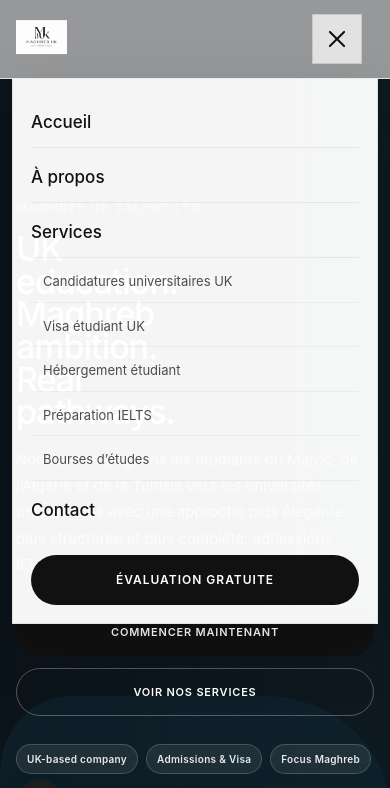
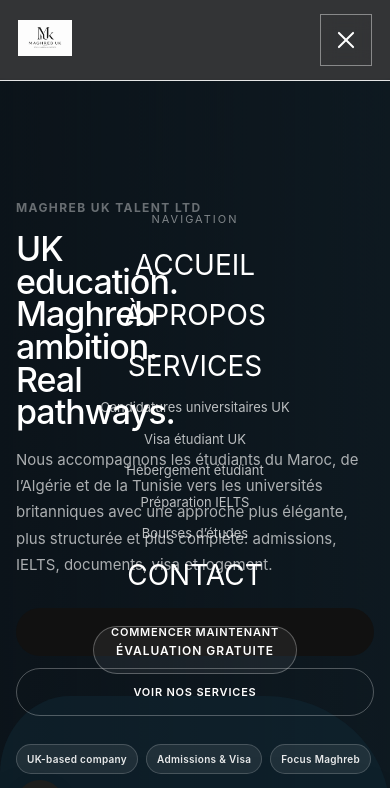
Before and after one commit to Muktalent/Royaume-Uni, a website: page index.html in a window 390 px wide. Both pictures are taken after a click on the button "Open menu". Shown: the top 788 px of the page. Drawn offline with Linux system fonts and the light colour scheme.

Commit message:
update landing page

```diff
--- a/css/style.css
+++ b/css/style.css
@@ -2662,8 +2662,12 @@
 }
 
 /* ==========================================
-   MOBILE HEADER / HAMBURGER MENU
+   FULLSCREEN MOBILE MENU
 ========================================== */
+
+body.menu-open {
+  overflow: hidden;
+}
 
 .mobile-menu-toggle,
 .mobile-menu,
@@ -2671,74 +2675,63 @@
   display: none;
 }
 
-/* SOLO MOVIL */
 @media (max-width: 768px) {
-  .header {
-    padding: 14px 16px;
-    display: grid;
-    grid-template-columns: auto 1fr auto;
-    gap: 12px;
-    align-items: center;
-  }
-
-  .logo {
-    z-index: 10002;
-  }
-
-  .logo img {
-    height: 34px;
-  }
-
   .nav {
     display: none;
   }
 
+  .header-actions,
+  .lang-selector {
+    display: none;
+  }
+
+  .header {
+    padding: 14px 18px;
+    z-index: 10050;
+  }
+
   .header-right {
     display: flex;
+    align-items: center;
     justify-content: flex-end;
-    gap: 10px;
-    z-index: 10002;
-  }
-
-  .header-actions {
-    display: none;
-  }
-
-  .lang-selector {
-    display: none;
-  }
-
+    z-index: 10060;
+  }
+
+  .logo,
   .mobile-menu-toggle {
-    display: inline-flex;
-    width: 54px;
-    height: 54px;
-    border: 1px solid rgba(0,0,0,0.12);
-    background: rgba(255,255,255,0.72);
-    border-radius: 0;
+    position: relative;
+    z-index: 10060;
+  }
+
+  .mobile-menu-toggle {
+    display: inline-flex !important;
+    width: 52px;
+    height: 52px;
     align-items: center;
     justify-content: center;
     flex-direction: column;
     gap: 6px;
+    background: transparent;
+    border: 1px solid rgba(255,255,255,0.28);
+    color: white;
     cursor: pointer;
-    z-index: 10002;
-    backdrop-filter: blur(10px);
-    -webkit-backdrop-filter: blur(10px);
-    transition: all 0.25s ease;
+    transition: all 0.28s ease;
+    backdrop-filter: blur(8px);
+    -webkit-backdrop-filter: blur(8px);
   }
 
   .mobile-menu-toggle span {
     width: 22px;
     height: 2px;
-    background: #111;
+    background: currentColor;
     border-radius: 999px;
-    transition: all 0.25s ease;
-  }
-
-  .mobile-menu-toggle:hover {
-    background: rgba(255,255,255,0.92);
-  }
-
-  /* Estado abierto */
+    transition: all 0.28s ease;
+  }
+
+  body.menu-open .mobile-menu-toggle {
+    border-color: rgba(255,255,255,0.42);
+  }
+
   body.menu-open .mobile-menu-toggle span:nth-child(1) {
     transform: translateY(8px) rotate(45deg);
   }
@@ -2755,13 +2748,13 @@
     display: block;
     position: fixed;
     inset: 0;
-    background: rgba(8, 10, 12, 0.42);
-    backdrop-filter: blur(4px);
-    -webkit-backdrop-filter: blur(4px);
+    background: rgba(7, 8, 10, 0.82);
+    backdrop-filter: blur(10px);
+    -webkit-backdrop-filter: blur(10px);
     opacity: 0;
     visibility: hidden;
-    transition: all 0.3s ease;
-    z-index: 10000;
+    transition: opacity 0.3s ease, visibility 0.3s ease;
+    z-index: 10020;
   }
 
   body.menu-open .mobile-menu-overlay {
@@ -2770,100 +2763,108 @@
   }
 
   .mobile-menu {
-    display: block;
+    display: flex;
     position: fixed;
-    top: 84px;
-    left: 16px;
-    right: 16px;
-    background: rgba(255,255,255,0.96);
-    border: 1px solid rgba(0,0,0,0.08);
-    box-shadow: 0 24px 60px rgba(0,0,0,0.16);
-    backdrop-filter: blur(14px);
-    -webkit-backdrop-filter: blur(14px);
-    padding: 22px;
+    inset: 0;
+    padding: 110px 24px 40px;
     opacity: 0;
     visibility: hidden;
-    transform: translateY(-10px);
-    transition: all 0.28s ease;
-    z-index: 10001;
-    max-height: calc(100vh - 110px);
-    overflow-y: auto;
+    pointer-events: none;
+    z-index: 10030;
+    transition: opacity 0.32s ease, visibility 0.32s ease;
   }
 
   body.menu-open .mobile-menu {
     opacity: 1;
     visibility: visible;
-    transform: translateY(0);
+    pointer-events: auto;
   }
 
   .mobile-menu-inner {
+    width: 100%;
+    min-height: calc(100vh - 150px);
     display: flex;
     flex-direction: column;
-    gap: 4px;
+    align-items: center;
+    justify-content: center;
+    text-align: center;
+    gap: 10px;
+  }
+
+  .mobile-menu-label {
+    margin-bottom: 10px;
+    font-size: 11px;
+    letter-spacing: 2px;
+    text-transform: uppercase;
+    color: rgba(255,255,255,0.48);
   }
 
   .mobile-menu-link,
   .mobile-menu-sublink {
     text-decoration: none;
-    color: #111;
-    border-bottom: 1px solid rgba(0,0,0,0.06);
+    color: #ffffff;
+    transition: opacity 0.25s ease, transform 0.25s ease;
   }
 
   .mobile-menu-link {
-    padding: 14px 0;
-    font-size: 18px;
-    font-weight: 500;
-    line-height: 1.3;
+    font-size: clamp(26px, 5vw, 38px);
+    font-weight: 400;
+    line-height: 1.1;
+    padding: 6px 0;
   }
 
   .mobile-menu-sublink {
-    padding: 10px 0 10px 12px;
     font-size: 14px;
-    opacity: 0.74;
     line-height: 1.5;
-  }
-
-  .mobile-menu-link:last-of-type,
-  .mobile-menu-sublink:last-of-type {
-    border-bottom: none;
+    color: rgba(255,255,255,0.72);
+    padding: 2px 0;
+  }
+
+  .mobile-menu-link:hover,
+  .mobile-menu-sublink:hover {
+    opacity: 0.75;
+    transform: translateY(-1px);
   }
 
   .mobile-menu-actions {
-    margin-top: 16px;
+    margin-top: 22px;
   }
 
   .mobile-book-btn {
-    display: flex;
+    display: inline-flex;
     align-items: center;
     justify-content: center;
-    min-height: 50px;
-    width: 100%;
+    min-height: 48px;
+    padding: 0 22px;
     text-decoration: none;
-    background: #111;
+    border: 1px solid rgba(255,255,255,0.28);
     color: #fff;
+    background: rgba(255,255,255,0.06);
     border-radius: 999px;
     font-size: 12px;
     font-weight: 600;
     letter-spacing: 1px;
     text-transform: uppercase;
+    backdrop-filter: blur(8px);
+    -webkit-backdrop-filter: blur(8px);
+  }
+
+  .mobile-book-btn:hover {
+    background: rgba(255,255,255,0.12);
   }
 }
 
 @media (max-width: 480px) {
   .mobile-menu {
-    top: 78px;
-    left: 12px;
-    right: 12px;
-    padding: 18px;
-  }
-
-  .mobile-menu-toggle {
-    width: 50px;
-    height: 50px;
+    padding: 96px 20px 32px;
+  }
+
+  .mobile-menu-inner {
+    gap: 8px;
   }
 
   .mobile-menu-link {
-    font-size: 17px;
+    font-size: 28px;
   }
 
   .mobile-menu-sublink {
--- a/index.html
+++ b/index.html
@@ -41,9 +41,7 @@
     <a href="/about-us/" data-i18n="about">À PROPOS</a>
 
     <div class="dropdown">
-      <a href="/services/" data-i18n="services">
-        SERVICES ▼
-      </a>
+      <a href="/services/" data-i18n="services">SERVICES ▼</a>
 
       <div class="dropdown-menu">
         <a href="/services/university-applications/" data-i18n="uniApps">
@@ -73,11 +71,13 @@
 
   <div class="header-right">
     <div class="header-actions">
-      <button class="btn-secondary" data-i18n="assessment">Free Assessment</button>
+      <a href="/contact/" class="btn-secondary" data-i18n="assessment">Évaluation gratuite</a>
     </div>
 
     <div class="lang-selector">
-      <button id="lang-btn" class="btn-secondary">EN ⌄</button>
+      <button id="lang-btn" class="btn-secondary" type="button" aria-label="Change language">
+        FR ⌄
+      </button>
       <ul id="lang-menu" class="lang-menu">
         <li data-lang="en">English</li>
         <li data-lang="fr">Français</li>
@@ -101,20 +101,65 @@
 
   <div class="mobile-menu-overlay" id="mobileMenuOverlay"></div>
 
-  <nav class="mobile-menu" id="mobileMenu" aria-hidden="true" aria-label="Mobile navigation">
+  <nav
+    class="mobile-menu"
+    id="mobileMenu"
+    aria-hidden="true"
+    aria-label="Mobile navigation"
+  >
     <div class="mobile-menu-inner">
-      <a href="/" class="mobile-menu-link">Accueil</a>
-      <a href="/about-us/" class="mobile-menu-link">À propos</a>
-      <a href="/services/" class="mobile-menu-link">Services</a>
-      <a href="/services/university-applications/" class="mobile-menu-sublink">Candidatures universitaires UK</a>
-      <a href="/services/student-visa-support/" class="mobile-menu-sublink">Visa étudiant UK</a>
-      <a href="/services/accommodation-support/" class="mobile-menu-sublink">Hébergement étudiant</a>
-      <a href="/services/ielts-guidance/" class="mobile-menu-sublink">Préparation IELTS</a>
-      <a href="/services/scholarships/" class="mobile-menu-sublink">Bourses d’études</a>
-      <a href="/contact/" class="mobile-menu-link">Contact</a>
+      <p class="mobile-menu-label">Navigation</p>
+
+      <a href="/" class="mobile-menu-link" data-i18n="home">ACCUEIL</a>
+      <a href="/about-us/" class="mobile-menu-link" data-i18n="about">À PROPOS</a>
+      <a href="/services/" class="mobile-menu-link" data-i18n="services">SERVICES</a>
+
+      <a
+        href="/services/university-applications/"
+        class="mobile-menu-sublink"
+        data-i18n="uniApps"
+      >
+        Candidatures universitaires UK
+      </a>
+
+      <a
+        href="/services/student-visa-support/"
+        class="mobile-menu-sublink"
+        data-i18n="visaSupport"
+      >
+        Visa étudiant UK
+      </a>
+
+      <a
+        href="/services/accommodation-support/"
+        class="mobile-menu-sublink"
+        data-i18n="accommodation"
+      >
+        Hébergement étudiant
+      </a>
+
+      <a
+        href="/services/ielts-guidance/"
+        class="mobile-menu-sublink"
+        data-i18n="ielts"
+      >
+        Préparation IELTS
+      </a>
+
+      <a
+        href="/services/scholarships/"
+        class="mobile-menu-sublink"
+        data-i18n="scholarships"
+      >
+        Bourses d’études
+      </a>
+
+      <a href="/contact/" class="mobile-menu-link" data-i18n="contact">CONTACT</a>
 
       <div class="mobile-menu-actions">
-        <a href="/contact/" class="mobile-book-btn">Évaluation gratuite</a>
+        <a href="/contact/" class="mobile-book-btn" data-i18n="assessment">
+          Évaluation gratuite
+        </a>
       </div>
     </div>
   </nav>
```
